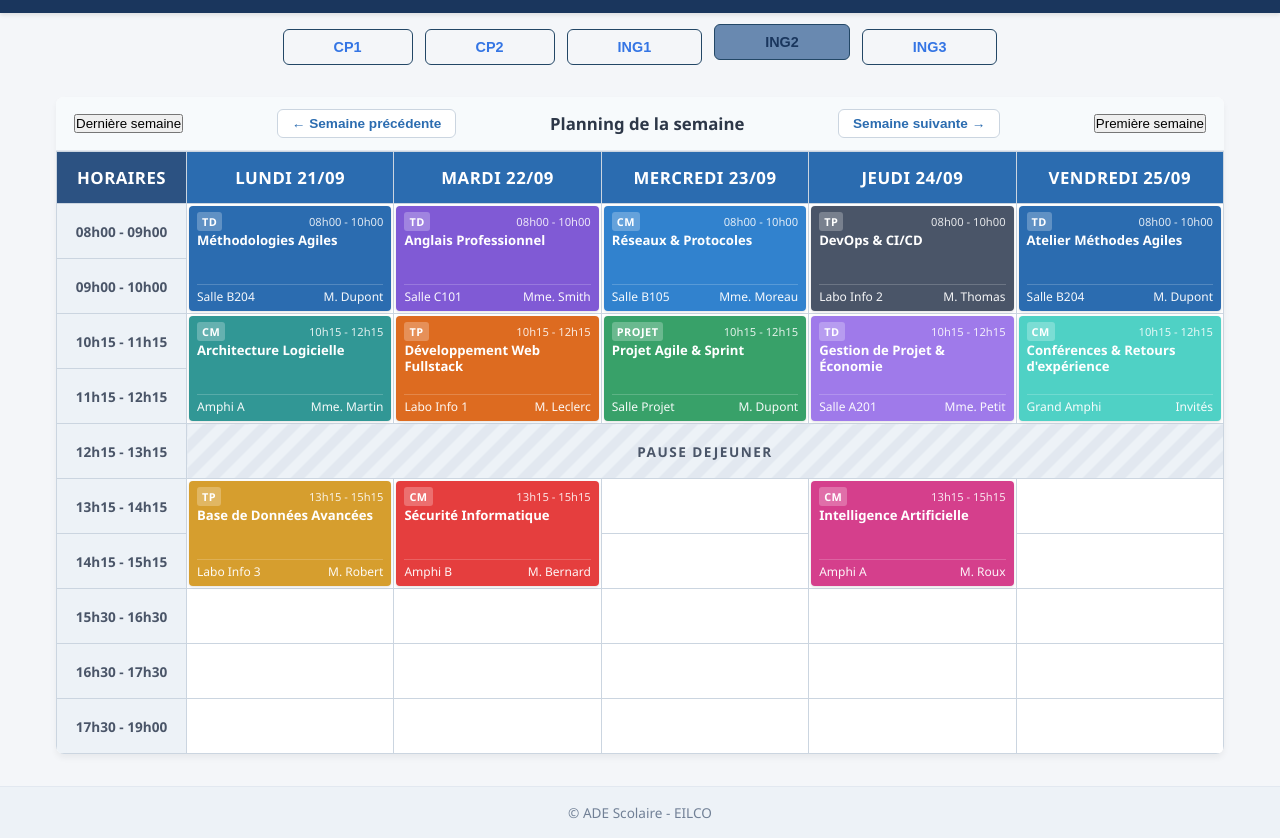
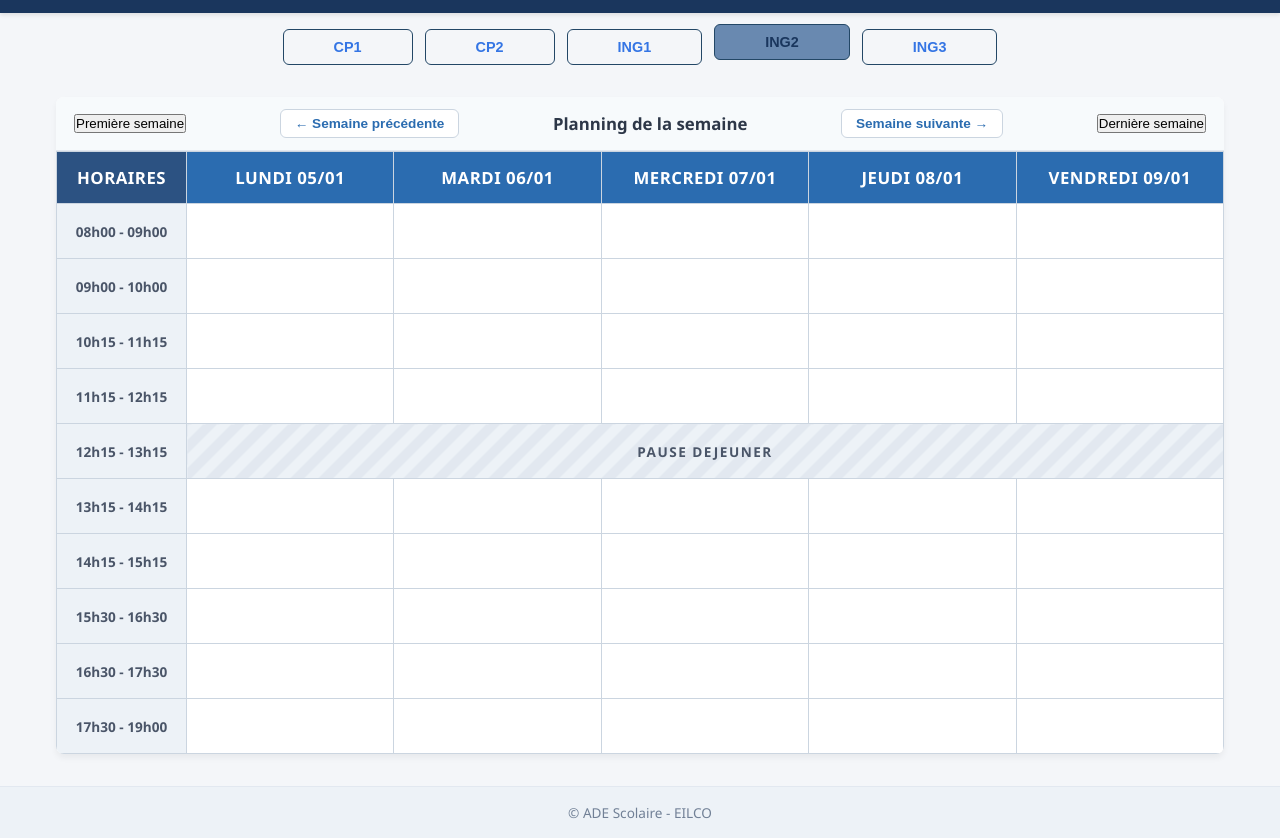
Before and after one commit to akisch01/ADE_SCOLAIRE, a plain HTML site: page index.html in a window 1280 px wide. Both pictures are taken after a click on the button "Première semaine". Shown: the part 52-890 px from the top of the page. Drawn offline with Linux system fonts and the light colour scheme.

Commit message:
Boutons première et dedrnière semaine fonctionnels

```diff
--- a/index.html
+++ b/index.html
@@ -27,11 +27,11 @@
 
             <div class="calendrier">
                 <div class="calendar-header">
-                    <button id="derniere-semaine">Dernière semaine</button>
+                    <button id="premiere-semaine" >Première semaine</button>
                     <button id="semaine-precedente" class="nav-week-btn" type="button">&larr; Semaine précédente</button>
                     <span class="calendar-title">Planning de la semaine</span>
                     <button id="semaine-suivante" class="nav-week-btn" type="button">Semaine suivante &rarr;</button>
-                    <button id="premiere-semaine" >Première semaine</button>
+                    <button id="derniere-semaine">Dernière semaine</button>
                 </div>
                 <table class="timetable">
                     <thead>
--- a/script.js
+++ b/script.js
@@ -86,9 +86,27 @@ function mettreAJourDatesSemaine() {
  * @param {number} nombreDeSemaines
  */
 function changerDeSemaine(nombreDeSemaines) {
-    lundiActuel.setDate(lundiActuel.getDate() + nombreDeSemaines * 7);
-    mettreAJourDatesSemaine();
-    afficherEmploiDuTemps(niveauActuel);
+    if (nombreDeSemaines == -2) {
+        lundiActuel = new Date(2026,0,1)
+        lundiActuel = obtenirLundi(lundiActuel);
+        changerDeSemaine(1)
+        mettreAJourDatesSemaine();
+        afficherEmploiDuTemps(niveauActuel);
+        console.log(lundiActuel.getDate().toString())
+    }
+    else if (nombreDeSemaines == 2 ) {
+        lundiActuel = new Date(2026, 11, 31)
+        lundiActuel = obtenirLundi(lundiActuel);
+        changerDeSemaine(-1)
+        mettreAJourDatesSemaine();
+        afficherEmploiDuTemps(niveauActuel);
+        console.log(lundiActuel.getDate().toString())
+    }
+    else {
+        lundiActuel.setDate(lundiActuel.getDate() + nombreDeSemaines * 7);
+        mettreAJourDatesSemaine();
+        afficherEmploiDuTemps(niveauActuel);
+    }
 }
 
 /**
@@ -320,6 +338,13 @@ function initialiserNavigationSemaines() {
     document.getElementById('semaine-precedente')?.addEventListener('click', () => {
         changerDeSemaine(-1);
     });
+    document.getElementById('derniere-semaine')?.addEventListener('click', () => {
+        changerDeSemaine(2);
+    });
+
+    document.getElementById('premiere-semaine')?.addEventListener('click', () => {
+        changerDeSemaine(-2);
+    });
 }
 
 // Initialisation générale au chargement du DOM
```
